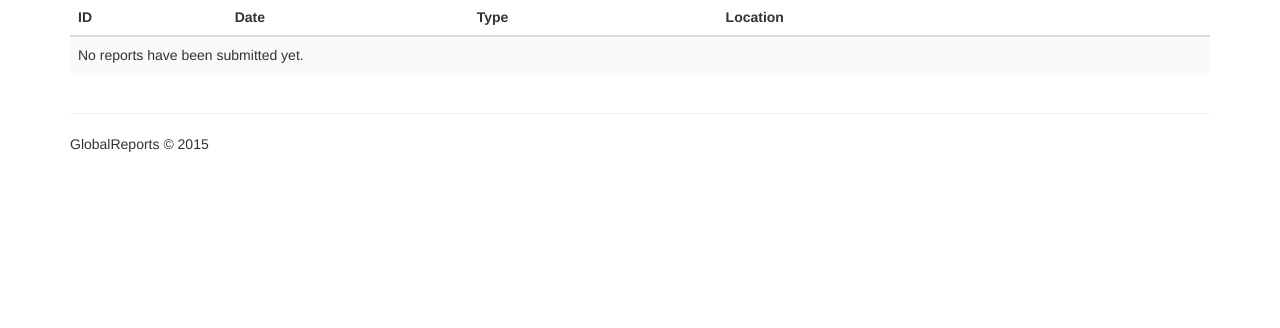
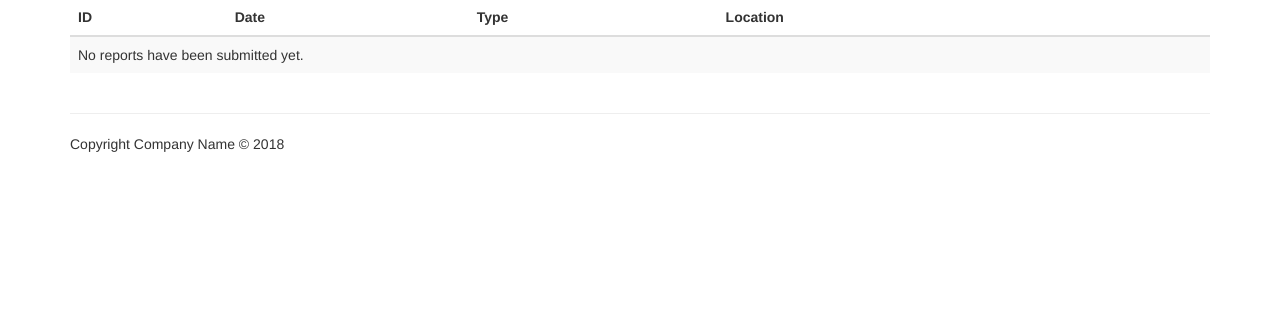
Before and after one commit to rpxio/reports, a Flask app: page / in a window 1280 px wide. Shown: the part 171-499 px from the top of the page. Run offline with Flask 2, Linux system fonts and the light colour scheme; the visitor is signed in with stand-in values (Sample User, id 1); data that the repository does not hold is empty; some libraries are stand-ins or nearby versions.

Commit message:
name changes

```diff
--- a/templates/base.html
+++ b/templates/base.html
@@ -1,7 +1,7 @@
 <!DOCTYPE html>
 <html>
     <head>
-        <title>Company Name - GlobalReports</title>
+        <title>Company Name</title>
         <meta charset="utf-8">
         <meta http-equiv="X-UA-Compatible" content="IE=edge">
         <meta name="viewport" content="width=device-width, initial-scale=1">
@@ -59,7 +59,7 @@
 
             <footer>
                 <hr />
-                <p>GlobalReports &copy; 2015</p>
+                <p>Copyright Company Name &copy; 2018</p>
             </footer>
         </div>
 
```
